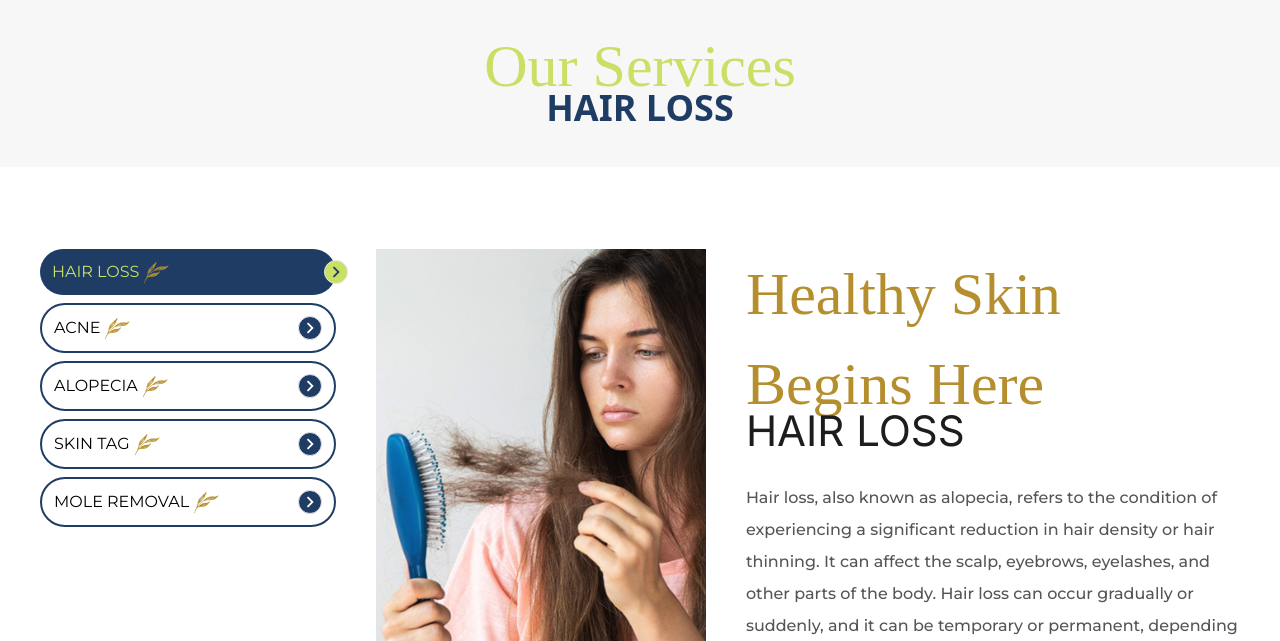
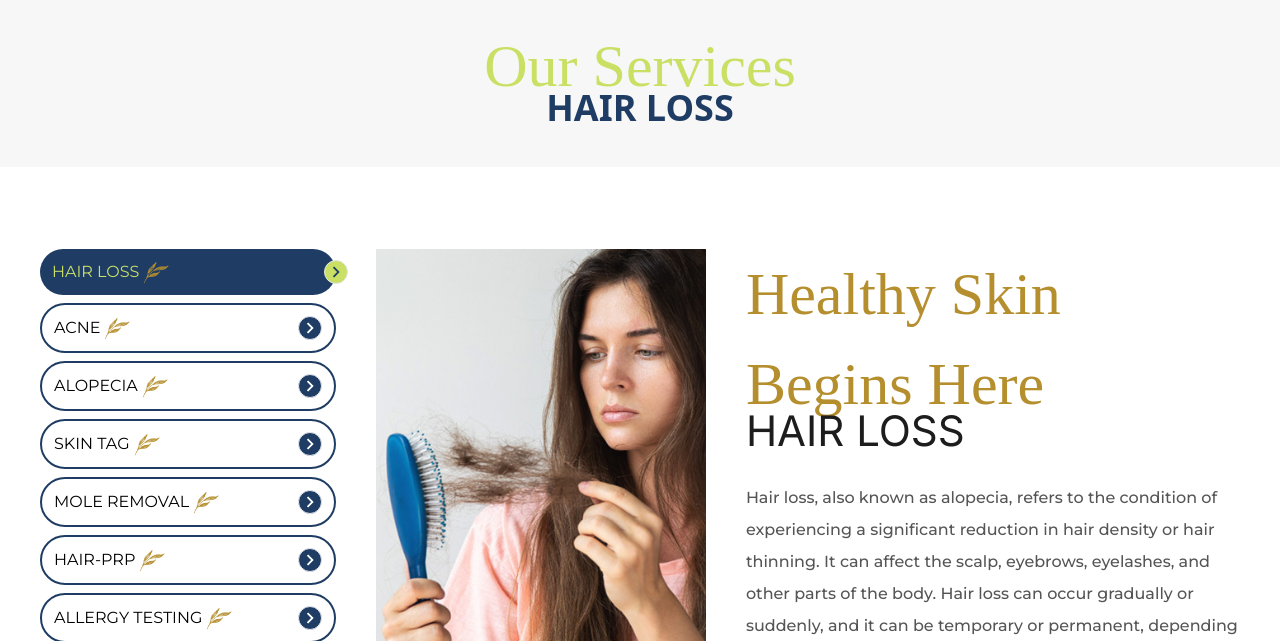
Before and after one commit to MariaAsiif/DERMA, a React app: page /service-detail/0 in a window 1280 px wide. Shown: the part 159-800 px from the top of the page. Built offline with nearby package versions, Linux system fonts and the light colour scheme; no server answers; a web font is replaced by a local one.

Commit message:
create 2 pages

```diff
--- a/public/index.html
+++ b/public/index.html
@@ -3,18 +3,18 @@
 
 <head>
   <meta charset="utf-8" />
-  <link rel="icon" href="%PUBLIC_URL%/favicon.ico" />
+  <link rel="icon" href="%PUBLIC_URL%/lure-logo 1.png" />
   <meta name="viewport" content="width=device-width, initial-scale=1" />
   <meta name="theme-color" content="#000000" />
   <meta name="description" content="Web site created using create-react-app" />
-  <link rel="apple-touch-icon" href="%PUBLIC_URL%/logo192.png" />
+  <link rel="apple-touch-icon" href="%PUBLIC_URL%/lure-logo 1.png" />
   <link href="https://fonts.googleapis.com/css2?family=Open+Sans:wght@400;600;700&display=swap" rel="stylesheet">
   <link rel="manifest" href="%PUBLIC_URL%/manifest.json" />
   <link href="https://fonts.googleapis.com/css2?family=Antic+Didone&family=Herr+Von+Muellerhoff&family=Inter:wght@400;500;600;700&family=Josefin+Sans:wght@400;500;600;700&family=Montserrat:wght@400;500;600;700&family=Open+Sans:wght@400;500;600;700&display=swap" rel="stylesheet">
   <!-- <link href="https://fonts.googleapis.com/css2?family=Herr+Von+Muellerhoff&family=Inter:wght@400;500;600;700&family=Josefin+Sans:wght@400;500;600;700&family=Montserrat:wght@400;500;600;700&family=Open+Sans:wght@400;500;600;700&display=swap" rel="stylesheet"> -->
   <!-- <link href="https://fonts.googleapis.com/css2?family=Herr+Von+Muellerhoff&family=Inter:wght@400;500;600;700&family=Josefin+Sans:wght@400;500;600;700&family=Open+Sans:wght@400;500;600;700&display=swap" rel="stylesheet"> -->
   <!-- <link href="https://fonts.googleapis.com/css2?family=Herr+Von+Muellerhoff&family=Josefin+Sans:wght@400;500;600;700&family=Open+Sans:wght@400;500;600;700&display=swap" rel="stylesheet"> -->
-  <title>Derma</title>
+  <title>London Acne Clinic</title>
 </head>
 
 <body>
--- a/src/components/LandingComponents/Home/Invest.jsx
+++ b/src/components/LandingComponents/Home/Invest.jsx
@@ -6,8 +6,8 @@
 
       <div className='pt-[80px] relative '>
         <div className='bg-[#C9E065]  xl:h-[400px] max-w-[1150px] ml-auto lg:py-0 md:py-4 py-4 '>
-          <div className='container mx-auto  xl:px-20 px-5'>
-            <div className='xl:max-w-[600px] md:max-w-[400px] lg:ml-[37%] md:ml-[46%] lg:pt-[50px] pt-[300px] md:pt-[5px]'>
+          <div className='container mx-auto xxtra-small:mx-0  xl:px-20 px-5'>
+            <div className='xl:max-w-[600px] md:max-w-[400px] xxtra-small:w-[250px] lg:ml-[37%] md:ml-[46%] lg:pt-[50px] xxtra-small:pt-[200px] xxtra-small:ml-[0px] pt-[300px] md:pt-[5px]'>
               <h2 className='text-[#1F3D64] font-sans uppercase  font-medium lg:text-[28px] text-[20px] '>Invest in your skin because it will always pay off in the long run
               </h2>
               <p className='text-[16px] lg:leading-[48px] leading-[30px] font-sans  font-normal'>Investing in your skin is a wise decision that yields long-term benefits. At our acne clinic, we prioritize the well-being of your skin and provide effective solutions for a variety of acne-related concerns. Our team of expert dermatologists is dedicated to delivering personalized care to help you achieve a clear and healthy complexion. </p>
--- a/src/components/LandingComponents/Home/Review.jsx
+++ b/src/components/LandingComponents/Home/Review.jsx
@@ -31,6 +31,10 @@
             }}
 
             breakpoints={{
+              280: {
+                slidesPerView: 1,
+                spaceBetween: 20,
+              },
               375: {
                 slidesPerView: 1,
                 spaceBetween: 20,
--- a/src/components/LandingComponents/Services/ServicesDetail.jsx
+++ b/src/components/LandingComponents/Services/ServicesDetail.jsx
@@ -7,7 +7,7 @@
 import { GoCheck } from 'react-icons/go'
 import { Link } from 'react-router-dom'
 const ServicesDetails = ({ serviceDetail }) => {
-  const list = ["Hair loss", "Acne", "Alopecia", "Skin tag", "Mole Removal"]
+  const list = ["Hair loss", "Acne", "Alopecia", "Skin tag", "Mole Removal" , "Hair-PRP","Allergy Testing"]
   // const [active, setActive] = useState(0)
 
   //  const  handleName= (name) =>  {
--- a/src/components/Layout/HomeHeader.jsx
+++ b/src/components/Layout/HomeHeader.jsx
@@ -8,7 +8,8 @@
     const location = useLocation().pathname
     // const location = "/"
     const [sideNavShow, setSideNavShow] = useState(false);
-    const list = [ "Hair loss", "Acne", "Alopecia", "Skin tag", "Mole Removal"]
+    const list = ["Hair loss", "Acne", "Alopecia", "Skin tag", "Mole Removal" , "Hair-PRP","Allergy Testing"]
+
 
     return (
         <>
--- a/src/util/dummyData/Services.jsx
+++ b/src/util/dummyData/Services.jsx
@@ -13,6 +13,8 @@
 import p3 from '../../assests/service3.jpg'
 import p4 from '../../assests/service4.jpg'
 import p5 from '../../assests/service5.jpg'
+import p6 from '../../assests/service6.jpg'
+import p7 from '../../assests/service7.jpg'
 export const Services = [
 
     {
@@ -124,6 +126,51 @@
             "Childhood Sunburns",
             "Age",
             "Fair Skin"
+        ]
+    },
+    {
+        "id": 5,
+        "Heading": "Healthy Skin Begins Here",
+        "subHeading": "Hair PRP",
+        "desc": "Hair PRP, or Platelet-Rich Plasma therapy, is a non-surgical procedure that utilizes the healing properties of platelets from a patient's blood to stimulate hair growth and improve hair thickness. PRP is derived from the patient's own blood, which is processed to concentrate platelets rich in growth factors. These growth factors are then injected into the scalp, promoting natural hair growth and revitalizing dormant hair follicles.",
+        "subdesc": "",
+        "contact": "Contact us to schedule your Treatment today!",
+        "pic": p6,
+        "typesOf": [
+            "Standard PRP: In the standard PRP method, a small amount of blood is drawn from the patient. The blood sample is then processed in a centrifuge to separate the platelet-rich plasma from other components. The concentrated PRP, containing growth factors and cytokines, is injected into the scalp using fine needles.",
+            "PRP with Microneedling: Combining PRP with microneedling is a popular approach to enhance the effectiveness of the treatment. Microneedling involves creating tiny microchannels in the scalp using a dermaroller or microneedling device. PRP is then applied topically or injected into the scalp, allowing better absorption and distribution of growth factors.",
+            "PRP with ACell: ACell is a regenerative medicine product that can be combined with PRP to improve hair restoration results. ACell acts as a scaffold, supporting tissue regeneration and enhancing the effectiveness of PRP. The combined therapy of PRP with ACell has shown promising results in stimulating hair growth."
+        ],
+        "causesOf": [
+            "Hair Growth Stimulation",
+            "Non-Surgical and Safe",
+            "Natural Results",
+            "Minimal Downtime:",
+            "Customizable Treatment",
+
+        ]
+    },
+    {
+        "id": 6,
+        "Heading": "Healthy Skin Begins Here",
+        "subHeading": "Allergy Testing",
+        "desc": "Allergy testing is a diagnostic procedure that helps identify specific substances (allergens) that trigger an allergic reaction in an individual. By identifying these triggers, healthcare professionals can develop tailored treatment plans to manage and minimize allergic symptoms.",
+        "subdesc": "",
+        "contact": "Contact us to schedule your Treatment today!",
+        "pic": p7,
+        "typesOf": [
+            "Skin Prick Test: The skin prick test is one of the most common allergy tests. Small amounts of suspected allergens are applied to the skin, typically on the forearm or back, using tiny pricks or scratches. If an individual is allergic to a particular substance, a small red bump or swelling (wheal) will develop at the site.",
+            "Blood Test: Blood tests, such as the specific IgE blood test, measure the levels of allergy-related antibodies (immunoglobulin E or IgE) in the blood. These tests can detect the presence of allergen-specific IgE antibodies, indicating sensitivity or allergy to specific substances.",
+            "Patch Test: Patch testing is primarily used to diagnose contact dermatitis, a delayed allergic reaction that occurs when the skin comes into contact with certain substances. Small amounts of potential allergens are applied to patches, which are then placed on the skin for a designated period. Skin reactions are assessed after removal of the patches.",
+            "Elimination Diet: An elimination diet involves temporarily removing certain foods or ingredients from the diet to determine if they are causing allergic reactions. Foods are then gradually reintroduced, one at a time, to identify specific triggers."
+
+        ],
+        "causesOf": [
+            "Accurate Identification of Allergens",
+            "ailored Treatment Plans",
+            "Improved Quality of Life",
+            "Allergen-Specific Education:",
+
         ]
     },
 
--- a/tailwind.config.js
+++ b/tailwind.config.js
@@ -10,6 +10,8 @@
       screens: {
         'tablet': { 'min': '600px', 'max': '767px' },
         'xtra-small': { 'min': '520px', 'max': '599px' },
+        'xxtra-small': { 'min': '200px' , 'max':'280px'},
+
         // => @media (min-width: 640px) { ... }
       },
       backgroundImage: {
```
Also changed, not shown: src/components/LandingComponents/Services/ServicesList.jsx (+3 -2 lines), src/components/Layout/Footer.jsx (+2 -2 lines), public/lure-logo 1.png (added), src/assests/alergi.jpg (added), src/assests/hair.jpg (added), src/assests/service6.jpg (added), src/assests/service7.jpg (added).
